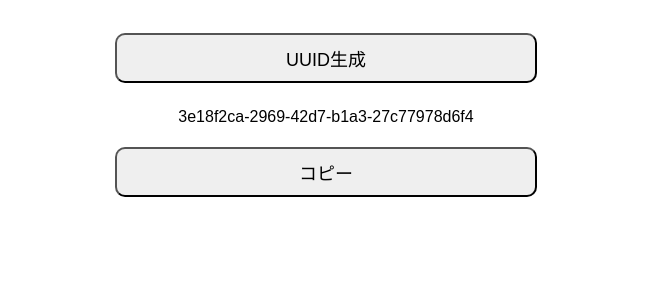
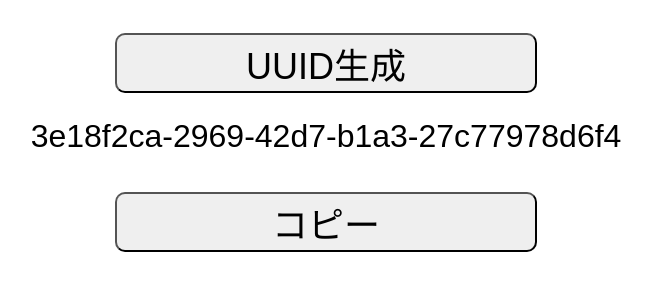
Before and after one commit to ytat-tools/minecraft-addon-jp-sample, a plain HTML site: page web/uuid-gen/index.html in a window 1280 px wide. Both pictures are taken after a click on the button "UUID生成". Shown: the whole page, without its empty margins (314-966 px from the left). Drawn offline with Linux system fonts and the light colour scheme.

Commit message:
Update index.html

```diff
--- a/web/uuid-gen/index.html
+++ b/web/uuid-gen/index.html
@@ -11,14 +11,14 @@
     }
     #gen, #copy {
       width: 33vw;       /* 画面幅の1/3 */
-      height: 50px;
-      font-size: 18px;
+      height: 60px;
+      font-size: 36px;
       border-radius: 10px;
       margin: 5px;
     }
     #uuid {
       margin-top: 20px;
-      font-size: 16px;
+      font-size: 32px;
       word-break: break-all;
     }
     #copy {
```
